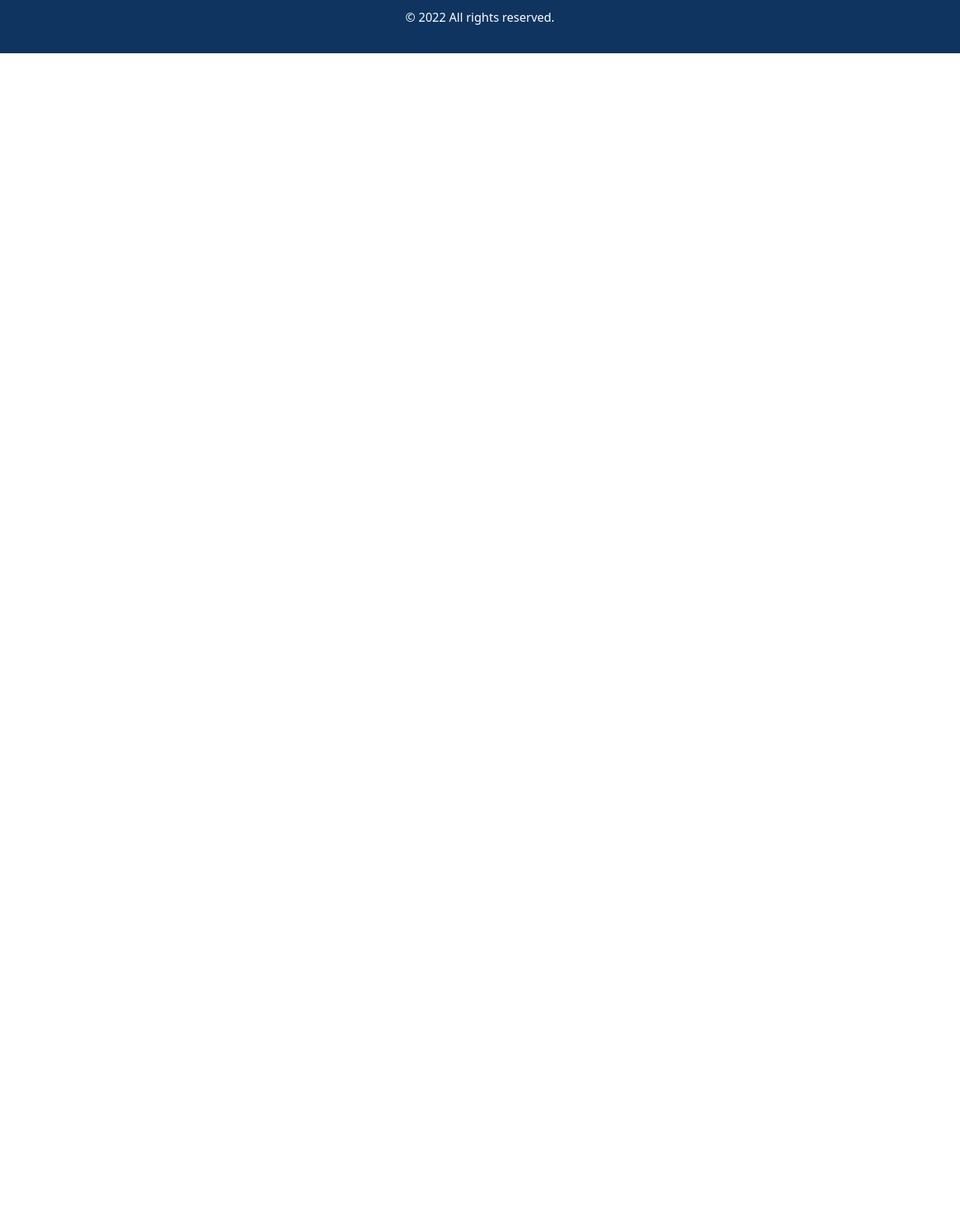
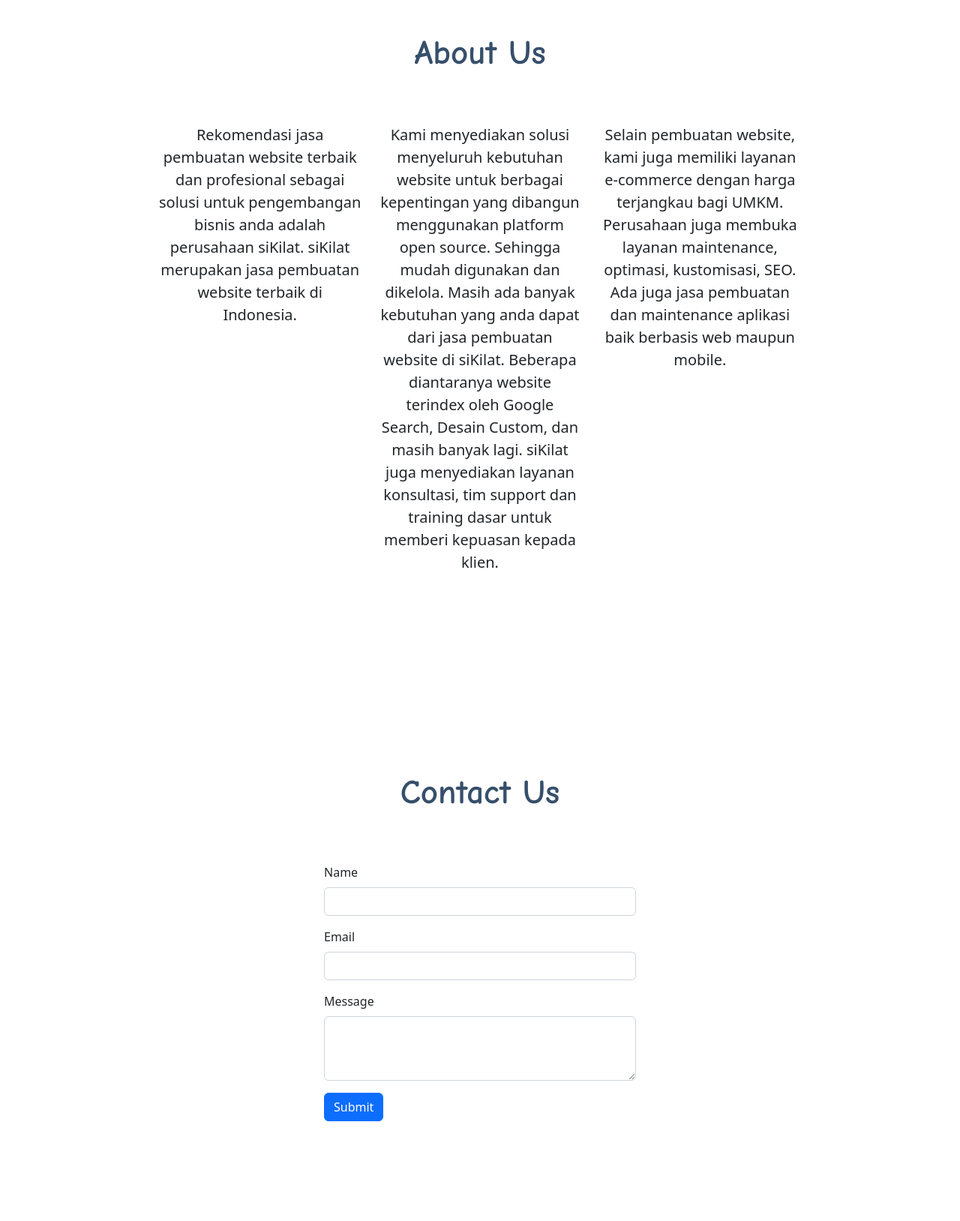
Before and after one commit to alfasean/siKilat, a plain HTML site: page index.html in a window 1280 px wide. Shown: the part 1377-3005 px from the top of the page at 75% size. Before the commit the page ends 1448 px from the top, so only its background shows below. Drawn offline with nearby package versions, Linux system fonts and the light colour scheme.

Commit message:
Menambahkan index

```diff
--- a/index.html
+++ b/index.html
@@ -159,6 +159,57 @@
                 </div>
             </div>
         </section>
+
+        <section id="about">
+            <div class="container">
+              <div class="row text-center mb-3">
+                <div class="col">
+                  <h2>About Us</h2>
+                </div>
+              </div>
+              <div class="row justify-content-center fs-5 text-center">
+                <div class="col-md-4">
+                  <p>Rekomendasi jasa pembuatan website terbaik dan profesional sebagai solusi untuk pengembangan bisnis anda adalah perusahaan siKilat. siKilat merupakan jasa pembuatan website terbaik di Indonesia. </p>
+                </div>
+                <div class="col-md-4">
+                  <p>Kami menyediakan solusi menyeluruh kebutuhan website untuk berbagai kepentingan yang dibangun menggunakan platform open source. Sehingga mudah digunakan dan dikelola. Masih ada banyak kebutuhan yang anda dapat dari jasa pembuatan website di siKilat. Beberapa diantaranya website terindex oleh Google Search, Desain Custom, dan masih banyak lagi. siKilat juga menyediakan layanan konsultasi, tim support dan training dasar untuk memberi kepuasan kepada klien.</p>
+                </div>
+                <div class="col-md-4">
+                  <p>Selain pembuatan website, kami juga memiliki layanan e-commerce dengan harga terjangkau bagi UMKM. Perusahaan juga membuka layanan maintenance, optimasi, kustomisasi, SEO. Ada juga jasa pembuatan dan maintenance aplikasi baik berbasis web maupun mobile.</p>
+                </div>
+              </div>
+            </div>
+            </section>
+
+            <section id="contact">
+                <div class="container">
+                  <div class="row text-center mb-3">
+                    <div class="col">
+                      <h2>Contact Us</h2>
+                    </div>
+                  </div>
+                  <div class="row justify-content-center">
+                    <div class="col-md-6">
+                      <form>
+                        <div class="mb-3">
+                          <label for="name" class="form-label">Name</label>
+                          <input type="text" class="form-control" id="name" aria-describedby="name" />
+                        </div>
+                        <div class="mb-3">
+                          <label for="email" class="form-label">Email</label>
+                          <input type="email" class="form-control" id="email" aria-describedby="email" />
+                        </div>
+                        <div class="mb-3">
+                          <label for="pesan" class="form-label">Message</label>
+                          <textarea class="form-control" id="pesan" rows="3"></textarea>
+                        </div>
+                        <button type="submit" class="btn btn-primary">Submit</button>
+                      </form>
+                    </div>
+                  </div>
+                </div>
+                </section>
+
         <div class='back-to-top'>
             <a style="color: white;"> <i class="fa fa-angle-double-up"></i></a>
         </div>
```
